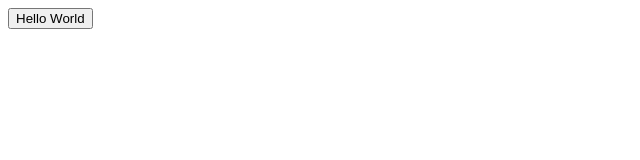
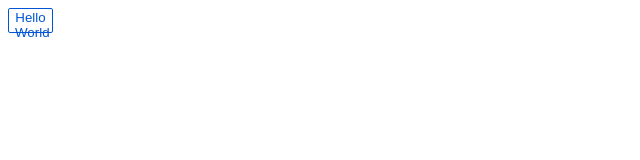
Before and after one commit to 20220617c/20220617c.github.io, a plain HTML site: page index.html in a window 1280 px wide. Shown: the whole page, without its empty margins (0-640 px from the left). Drawn offline with Linux system fonts and the light colour scheme.

Commit message:
Update index.html

```diff
--- a/index.html
+++ b/index.html
@@ -27,7 +27,7 @@ margin-right: 10px;
 </head>
 
   <body>
-    <button class "hello"> Hello World </button>
+    <button class="hello"> Hello World </button>
   </body>
 
 </html>
```
